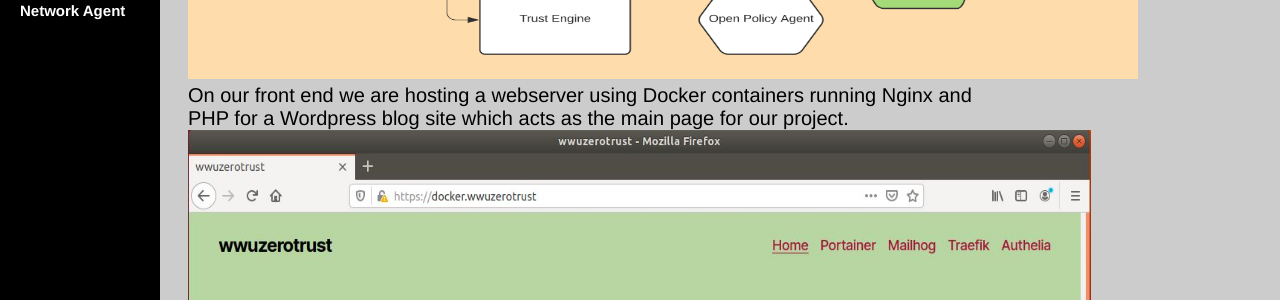
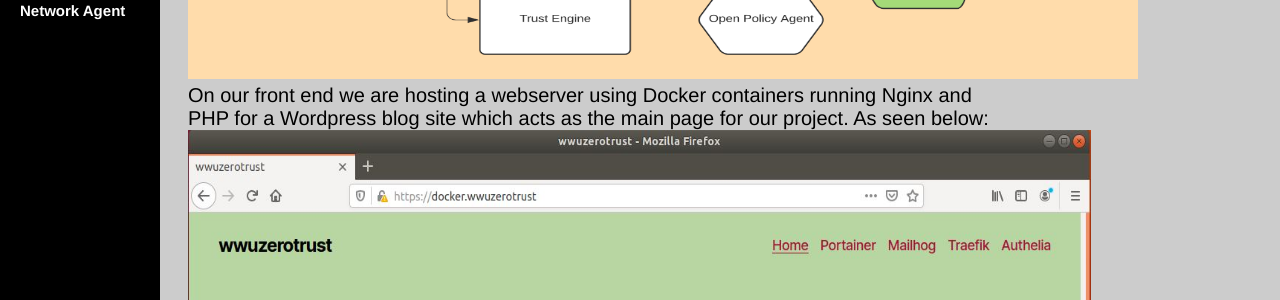
Before and after one commit to WWUZeroTrust/WWUZeroTrust.github.io, a Jekyll site: the page NetworkAgent/index.html, which Jekyll copies as it is, in a window 1280 px wide and 900 px high, scrolled down 410 px. Shown: the part 176-476 px from the top of the window. Built offline with Jekyll 4.4.1, drawn with Linux system fonts in a browser that asks for light colours.

Commit message:
Update index.html

```diff
--- a/NetworkAgent/index.html
+++ b/NetworkAgent/index.html
@@ -106,7 +106,7 @@
 
 	<center><img src="/image/Flowchart_Traefik_NetworkAgent.png" alt="hi" class="inline" height="500" width="950"/></center>
 
-	On our front end we are hosting a webserver using Docker containers running Nginx and PHP for a Wordpress blog site which acts as the main page for our project.
+	On our front end we are hosting a webserver using Docker containers running Nginx and PHP for a Wordpress blog site which acts as the main page for our project. As seen below:
 
 	<center><img src="/image/Website.JPG" alt="hi" class="inline" height="626" width="903"/></center>
 
```
